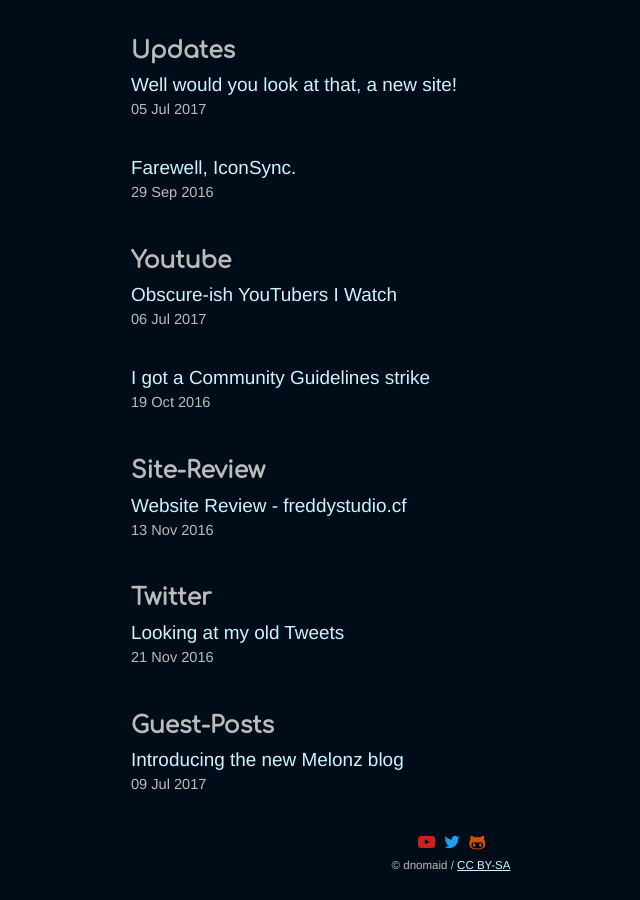
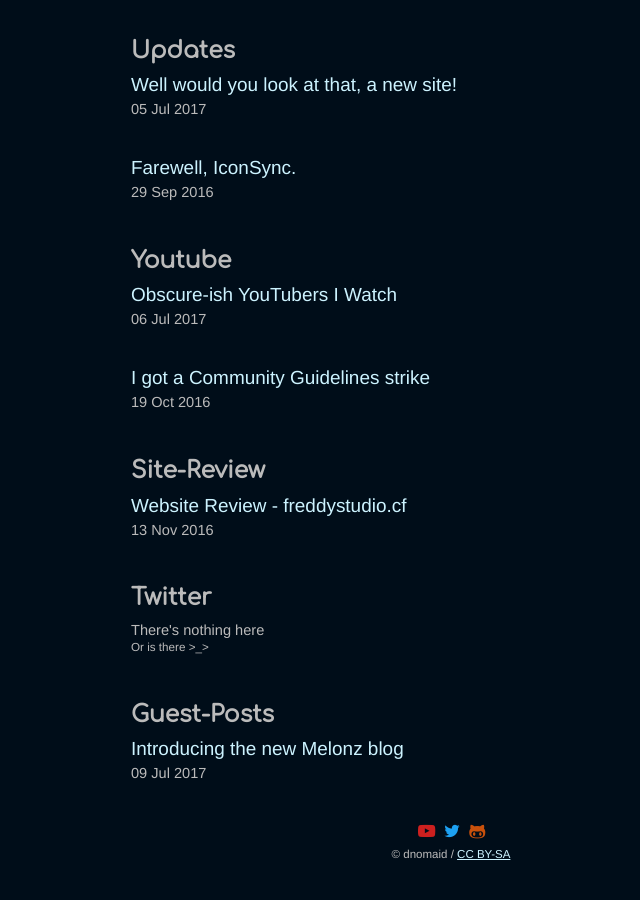
Before and after one commit to tomfishemoji/tomfishemoji.github.io, a Jekyll site: the page built from archive.html, in a window 1280 px wide and 900 px high, scrolled down 2300 px. Shown: the whole window, without its empty margins (189-829 px from the left). Built offline with Jekyll 4.4.1, drawn with Linux system fonts in a browser that asks for light colours; a script that is not in the unit is left out.

Commit message:
Add "showonarchive" thing

```diff
--- a/archive.html
+++ b/archive.html
@@ -19,7 +19,11 @@ extrahead: <link href="css/archive.css" rel="stylesheet">
            {% for posts in category %}
              {% for post in posts %}
                {% if post.url %}
-               <li><a href="{{ post.url }}" class="title">{{ post.title }}</a><br>{{ post.date | date_to_string }}</li>
+                {% if post.showinarchive != false %}
+                  <li><a href="{{ post.url }}" class="title">{{ post.title }}</a><br>{{ post.date | date_to_string }}</li>
+                  {% else %}
+                  <li>There's nothing here<br><span style="font-size: 0.8em">Or is there >_></span></li>
+                {% endif %}
                {% endif %}
              {% endfor %}
            {% endfor %}
```
Also changed, not shown: _posts/2016-11-21-Looking-at-my-old-Tweets.md (+1 -0 lines).
